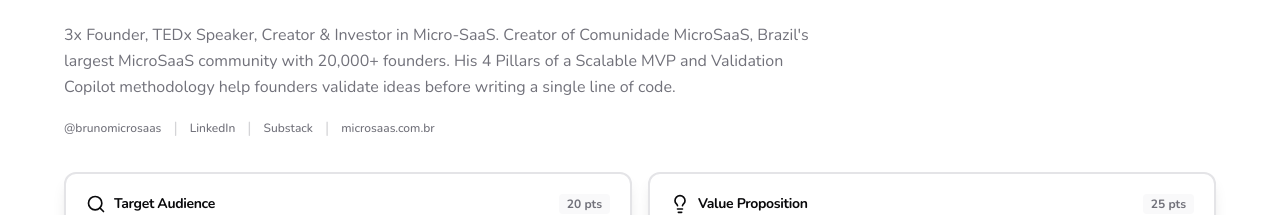
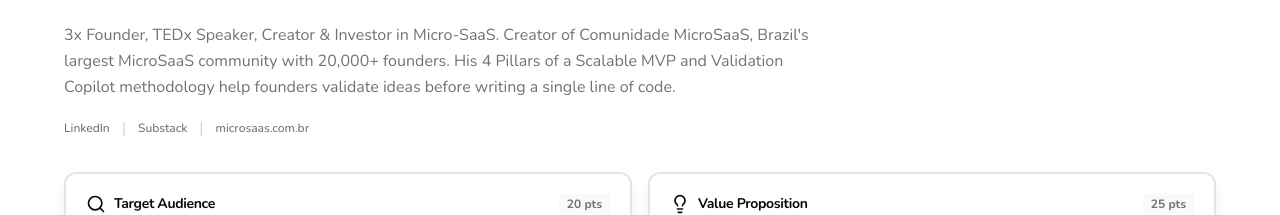
Before and after one commit to fly-labs/website, a React (Vite) app in the folder apps/web/: page /scoring in a window 1280 px wide. Shown: the part 2185-2400 px from the top of the page. Built offline with nearby package versions, Linux system fonts and the light colour scheme; no server answers.

Commit message:
fix: remove incorrect X link from Okamoto attribution
Co-Authored-By: Claude Opus 4.6 <noreply@anthropic.com>

```diff
--- a/apps/web/src/pages/ScoringFrameworksPage.jsx
+++ b/apps/web/src/pages/ScoringFrameworksPage.jsx
@@ -285,8 +285,6 @@ const ScoringFrameworksPage = () => {
                 3x Founder, TEDx Speaker, Creator & Investor in Micro-SaaS. Creator of Comunidade MicroSaaS, Brazil's largest MicroSaaS community with 20,000+ founders. His 4 Pillars of a Scalable MVP and Validation Copilot methodology help founders validate ideas before writing a single line of code.
               </p>
               <div className="flex items-center gap-3 flex-wrap">
-                <a href="https://x.com/brunomicrosaas" target="_blank" rel="noopener noreferrer" className="text-xs font-medium text-muted-foreground hover:text-accent transition-colors">@brunomicrosaas</a>
-                <span className="text-muted-foreground/30">|</span>
                 <a href="https://www.linkedin.com/in/brunomicrosaas" target="_blank" rel="noopener noreferrer" className="text-xs font-medium text-muted-foreground hover:text-accent transition-colors">LinkedIn</a>
                 <span className="text-muted-foreground/30">|</span>
                 <a href="https://microsaas.substack.com" target="_blank" rel="noopener noreferrer" className="text-xs font-medium text-muted-foreground hover:text-accent transition-colors">Substack</a>
```
